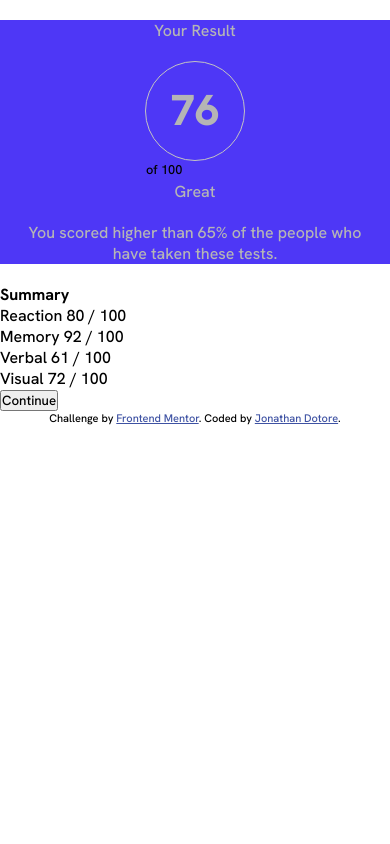
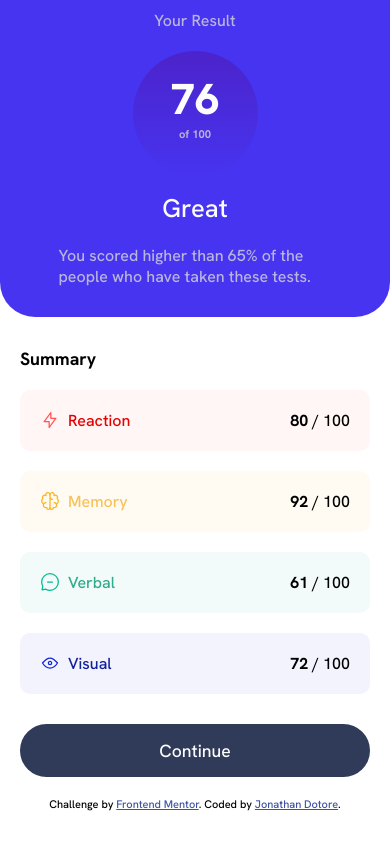
Before and after one commit to jonathandotore/Results-Summary, a plain HTML site: page index.html in a window 390 px wide. Drawn offline with Linux system fonts and the light colour scheme.

Commit message:
Mobile-first layout
Creating mobile-first layout for this challenge

```diff
--- a/css/style.css
+++ b/css/style.css
@@ -12,11 +12,14 @@
     --main-color: hsl(247, 91%, 59%);
     --main-color-circle: hsl(249, 72%, 52%);
     --main-text-color: hsl(0, 0%, 99%);
-    --secundary-text-color: hsl(0, 0%, 71%);
+    --secundary-text-color: hsla(0, 0%, 84%, 0.8);
 
 }
 
 @media (min-width: 375px) and (max-width: 768px) {
+
+    /* Score */
+
     section #main {
         display: flex;
         width: 100vw;
@@ -24,38 +27,136 @@
     }
 
     div.score {
-
         width: 100%;
         margin: 0 auto;
-        background-color: var(--main-color);
+        background: rgb(71,52,240);
+        background: linear-gradient(rgba(71,52,240,1) 0%, );
+        border-bottom-left-radius: 35px;
+        border-bottom-right-radius: 35px;
     }
 
-    .score p {
+    p.your-result {
         text-align: center;
-        margin: 20px;
         color: var(--secundary-text-color);
+        padding: 10px 0 20px 0;
     }
 
     .score-number {
-        width: 100px;
-        height: 100px;
+        width: 125px;
+        height: 125px;
         margin: 0 auto;
-        border: 1px solid #c3c3c3;
+        padding: 10px 0;
+        background: rgb(71,52,240);
+        background: linear-gradient(0deg, rgba(71,52,240,1) 0%, rgba(75,36,205,1) 93%);
+        border: 1px transparent var(--main-color-circle);
         border-radius: 50%;
+    }
 
-
+    .score-value {
+        text-align: center;
+        padding: 10px 0 0 0;
     }
 
     .score-number p {
         font-size: 2.7rem;
         font-weight: 800;
+        color: var(--main-text-color);
     }
 
-    .score-number span {
+    .score-sub-value {
+        display: block;
+        font-size: 0.7rem;
+        font-weight: 700;
+        text-align: center;
+        color: var(--secundary-text-color);
+        padding-bottom: 35px;
 
-        text-align: center;
-        font-size: 0.8rem;
-        font-weight: 500;
     }
 
+    .congrats {
+        color: var(--main-text-color);
+        text-align: center;
+        font-size: 1.6rem;
+        margin: 15px 0 10px 0;
+    }
+
+    .message {
+        width: 70%;
+        margin: 0 auto;
+        padding: 10px 0 30px 0;
+        color: var(--secundary-text-color)
+    }
+
+
+    /* Summary */
+    .summary {
+        padding: 20px;
+    }
+
+    .summary h4 {
+        font-weight: 700;
+        padding: 10px 0;
+        margin-bottom: 10px;
+        font-size: 1.1rem;
+    }
+
+    .summs {
+        display: flex;
+        flex-wrap: wrap;
+        flex-direction: column;
+        justify-content: space-evenly;
+
+    }
+
+    .sum-item {
+        padding: 20px;
+        margin-bottom: 20px;
+        border: 1px transparent;
+        border-radius: 10px;
+    }
+
+    svg {
+        float: left;
+        margin-right: 8px;
+    }
+
+    .key {
+        float: left;
+    }
+
+    .value {
+        float: right;
+        color: #000;
+    }
+
+    .summary-reaction {
+        background-color: rgba(255,246,245,255);
+        color: #e70000;
+    }
+
+    .summary-memory {
+        background-color: rgba(255,251,242,255);
+        color: #fac156;
+    }
+
+    .summary-verbal {
+        background-color: rgba(242,251,250,255);
+        color: #31ab8b;
+    }
+
+    .summary-visual {
+        background-color: rgba(243,243,253,255);
+        color: #141f9c;
+    }
+
+    input {
+        margin-top: 10px;
+        background: rgba(48,59,89,255);
+        color: var(--main-text-color);
+        width: 100%;
+        padding: 15px;
+        border-radius: 30px;
+        border: 1px transparent;
+        font-size: 1.1rem;
+    }
 }
--- a/index.html
+++ b/index.html
@@ -29,34 +29,40 @@
   <main>
     <section id="main">
       <div class="score">
-        <p>Your Result</p>
+        <p class="your-result">Your Result</p>
         <div class="score-number">
-          <p>76</p>
-          <span>of 100</span>
+          <p class="score-value">76</p>
+          <span class="score-sub-value">of 100</span>
         </div>
-        <p>Great</p>
-        <p>You scored higher than 65% of the people who have taken these tests.</p>
+        <p class="congrats">Great</p>
+        <p class="message">You scored higher than 65% of the people who have taken these tests.</p>
       </div>
     </section>
 
     <section id="secundary">
       <div class="summary">
         <h4>Summary</h4>
-        <div class="summary-reaction">
-          Reaction
-          80 / 100
-        </div>
-        <div class="summary-memory">
-          Memory
-          92 / 100
-        </div>
-        <div class="summary-verbal">
-          Verbal
-          61 / 100
-        </div>
-        <div class="summary-visual">
-          Visual
-          72 / 100
+        <div class="summs">
+          <div class="sum-item summary-reaction">
+            <svg xmlns="http://www.w3.org/2000/svg" width="20" height="20" fill="none" viewBox="0 0 20 20"><path stroke="#F55" stroke-linecap="round" stroke-linejoin="round" stroke-width="1.25" d="M10.833 8.333V2.5l-6.666 9.167h5V17.5l6.666-9.167h-5Z"/></svg>
+            <span class="key">Reaction</span>
+            <span class="value"><strong>80</strong> / 100</span>
+          </div>
+          <div class="sum-item summary-memory">
+            <svg xmlns="http://www.w3.org/2000/svg" width="20" height="20" fill="none" viewBox="0 0 20 20"><path stroke="#FFB21E" stroke-linecap="round" stroke-linejoin="round" stroke-width="1.25" d="M5.833 11.667a2.5 2.5 0 1 0 .834 4.858"/><path stroke="#FFB21E" stroke-linecap="round" stroke-linejoin="round" stroke-width="1.25" d="M3.553 13.004a3.333 3.333 0 0 1-.728-5.53m.025-.067a2.083 2.083 0 0 1 2.983-2.824m.199.054A2.083 2.083 0 1 1 10 3.75v12.917a1.667 1.667 0 0 1-3.333 0M10 5.833a2.5 2.5 0 0 0 2.5 2.5m1.667 3.334a2.5 2.5 0 1 1-.834 4.858"/><path stroke="#FFB21E" stroke-linecap="round" stroke-linejoin="round" stroke-width="1.25" d="M16.447 13.004a3.334 3.334 0 0 0 .728-5.53m-.025-.067a2.083 2.083 0 0 0-2.983-2.824M10 3.75a2.085 2.085 0 0 1 2.538-2.033 2.084 2.084 0 0 1 1.43 2.92m-.635 12.03a1.667 1.667 0 0 1-3.333 0"/></svg>
+            <span class="key">Memory</span>
+            <span class="value"><strong>92</strong> / 100</span>
+          </div>
+          <div class="sum-item summary-verbal">
+            <svg xmlns="http://www.w3.org/2000/svg" width="20" height="20" fill="none" viewBox="0 0 20 20"><path stroke="#00BB8F" stroke-linecap="round" stroke-linejoin="round" stroke-width="1.25" d="M7.5 10h5M10 18.333A8.333 8.333 0 1 0 1.667 10c0 1.518.406 2.942 1.115 4.167l-.699 3.75 3.75-.699A8.295 8.295 0 0 0 10 18.333Z"/></svg>
+            <span class="key">Verbal</span>
+            <span class="value"><strong>61</strong> / 100</span>
+          </div>
+          <div class="sum-item summary-visual">
+            <svg xmlns="http://www.w3.org/2000/svg" width="20" height="20" fill="none" viewBox="0 0 20 20"><path stroke="#1125D6" stroke-linecap="round" stroke-linejoin="round" stroke-width="1.25" d="M10 11.667a1.667 1.667 0 1 0 0-3.334 1.667 1.667 0 0 0 0 3.334Z"/><path stroke="#1125D6" stroke-linecap="round" stroke-linejoin="round" stroke-width="1.25" d="M17.5 10c-1.574 2.492-4.402 5-7.5 5s-5.926-2.508-7.5-5C4.416 7.632 6.66 5 10 5s5.584 2.632 7.5 5Z"/></svg>
+            <span class="key">Visual</span>
+            <span class="value"><strong>72</strong> / 100</span>
+          </div>
         </div>
         <input type="submit" value="Continue"></input>
       </div>
```
